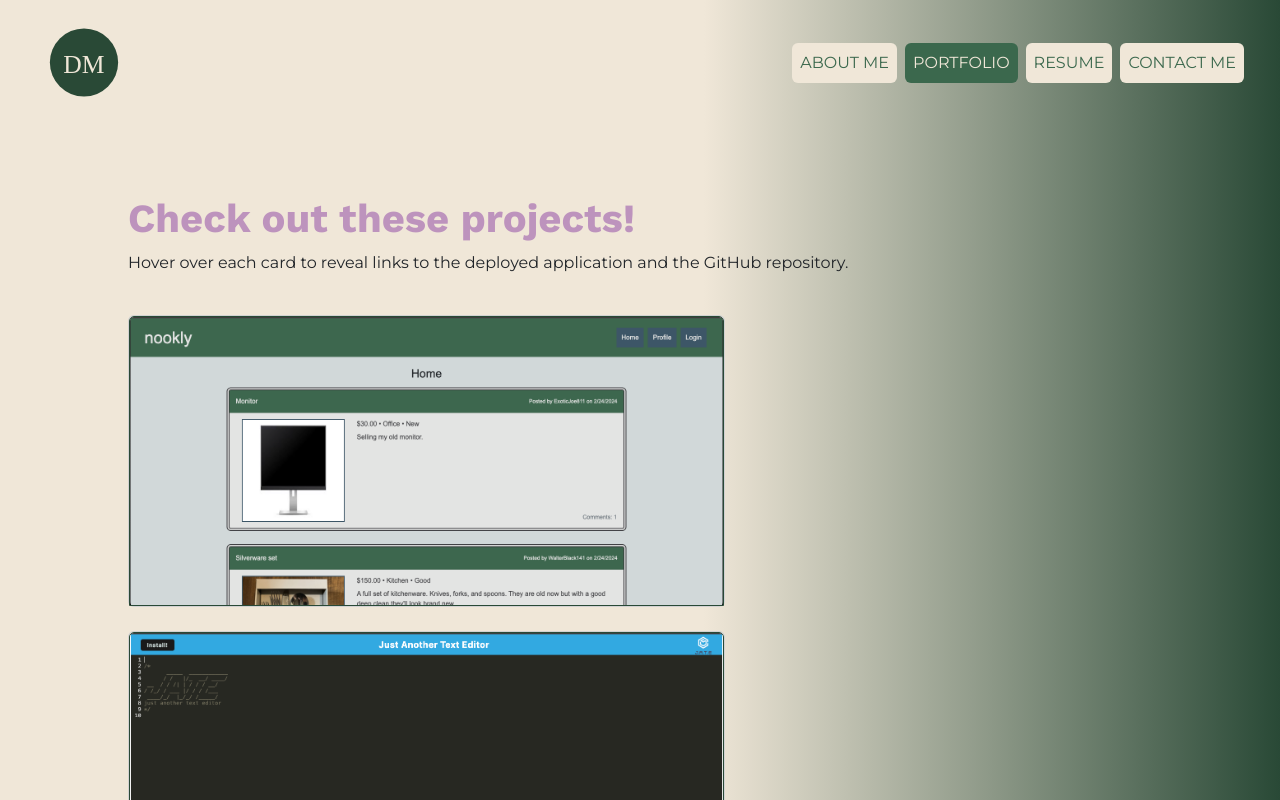
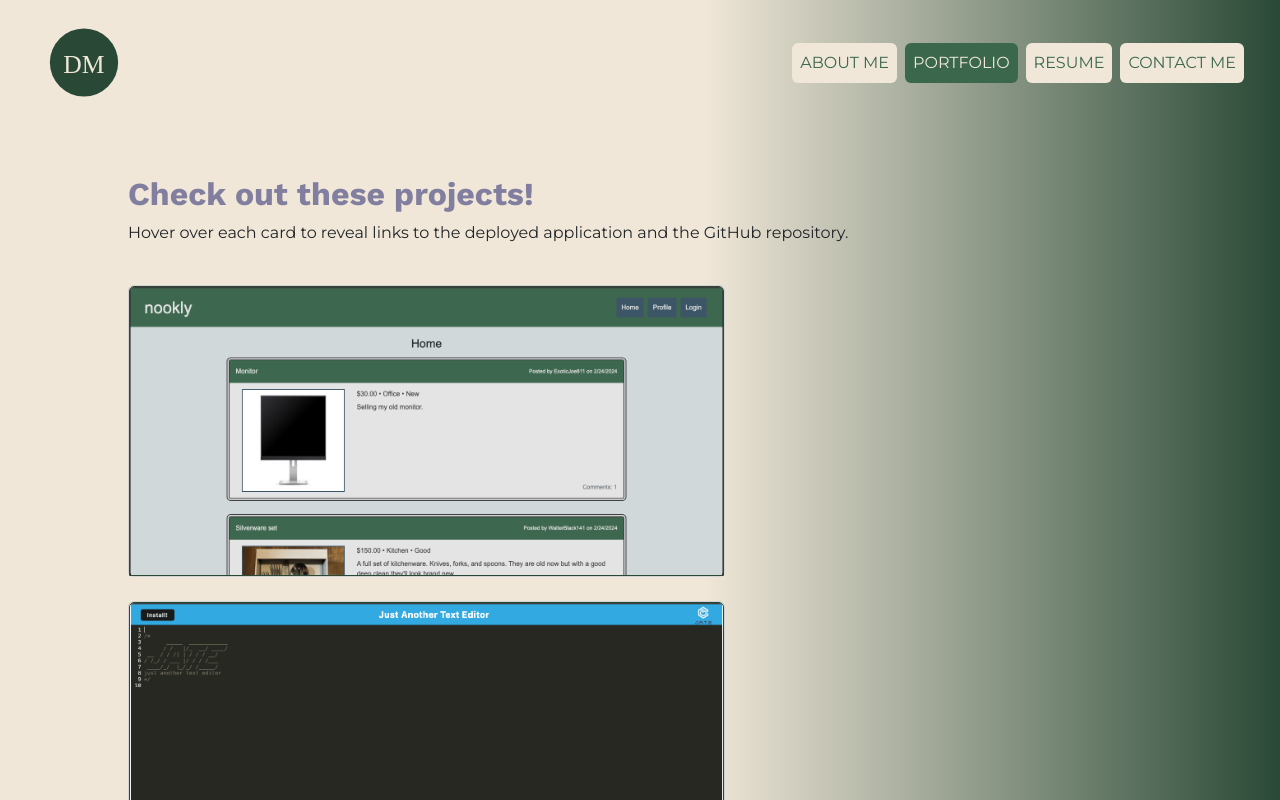
Before and after one commit to dymoy/react-portfolio, a React (Vite) app: page /portfolio in a window 1280 px wide. Shown: the top 800 px of the page. Built offline with nearby package versions, Linux system fonts and the light colour scheme.

Commit message:
Fixed typewriter animation. Fixed section title color.

```diff
--- a/src/index.css
+++ b/src/index.css
@@ -27,7 +27,6 @@ header {
     top: 0;
     left: 0;
     padding: 20px;
-    background-image: linear-gradient(to right, var(--cream), var(--cream) 55%, var(--green) 100%, var(--green));
     z-index: 99;
 }
 
@@ -38,25 +37,38 @@ header {
 /* SECTION */
 .section {
     width: 80%;
-    margin: 70px auto;
+    margin: 50px auto;
 }
 
 /* ABOUT */
-#full-name,
-.section-title {
-    font-size: 40px;
+#full-name {
     font-family: "Work Sans", serif;
     font-weight: 700;
     color: var(--lilac);
-    width: 0;
+}
+
+#role {
+    font-family: "Work Sans", serif;
+    font-weight: 700;
+    color: var(--cool-gray);
+}
+
+.section-title {
+    font-family: "Work Sans", serif;
+    font-weight: 700;
+    color: var(--cool-gray);
+}
+
+.type-animate {
+    width: auto;
     overflow: hidden;
-    border-right: .15em solid var(--lilac);
+    border-right: .10em solid transparent;
     white-space: nowrap;
 
     animation:
-        typing 1.2s steps(20, end) forwards,
-        blink-caret .5s step-end infinite,
-        end 3s 3s step-start;
+        typing 1.8s steps(50, end) forwards,
+        blink-caret .5s step-start 1.5,
+        ending 3s 3s step-start;
 }
 
 /* The typing effect */
@@ -71,15 +83,10 @@ header {
     50% { border-color: var(--lilac) }
 }
 
-@keyframes end {
-    to {
+@keyframes ending {
+    from, to {
       border-right: 0 solid transparent;
     }
-}
-
-#role {
-    font-weight: 700;
-    color: var(--lilac);
 }
 
 #pic {
--- a/src/pages/About.jsx
+++ b/src/pages/About.jsx
@@ -5,7 +5,7 @@ export default function About() {
         <section id="about" className='section d-flex justify-content-between align-items-center'>
             <div id="about-content-container" className="col-md-7 text-dark">
                 <h6>Hello, world! My name is</h6>
-                <h3 id="full-name">Derek Moy</h3>
+                <h1 id="full-name" className='type-animate'>Derek Moy</h1>
                 <h5> I am a <span id='role'>Full Stack Web Developer</span>.</h5>
                 <br/>
                 <p>Welcome to my online portfolio! If you've found your way here, you are probably looking to learn more about me and my work.</p>
--- a/src/pages/Contact.jsx
+++ b/src/pages/Contact.jsx
@@ -75,7 +75,7 @@ export default function Contact() {
     return (
         <section id="contact" className='section d-flex flex-column justify-content-center align-items-start'>
             <div>
-                <h3 className='section-title'>Want to send me a message?</h3>
+                <h2 className='section-title type-animate'>Want to send me a message?</h2>
                 <p>Fill out the fields below and submit the form to get in contact with me! </p>
             </div>
             <form className='form' onSubmit={handleFormSubmit}>
--- a/src/pages/Portfolio.jsx
+++ b/src/pages/Portfolio.jsx
@@ -64,7 +64,7 @@ export default function Portfolio() {
     return (
         <section id="portfolio" className='section d-flex flex-row flex-wrap justify-content-start align-items-start'>
             <div>
-                <h3 className='section-title'>Check out these projects! </h3>
+                <h2 className='section-title type-animate'>Check out these projects! </h2>
                 <p>Hover over each card to reveal links to the deployed application and the GitHub repository.</p>
             </div>
             <div className="projects">
```
